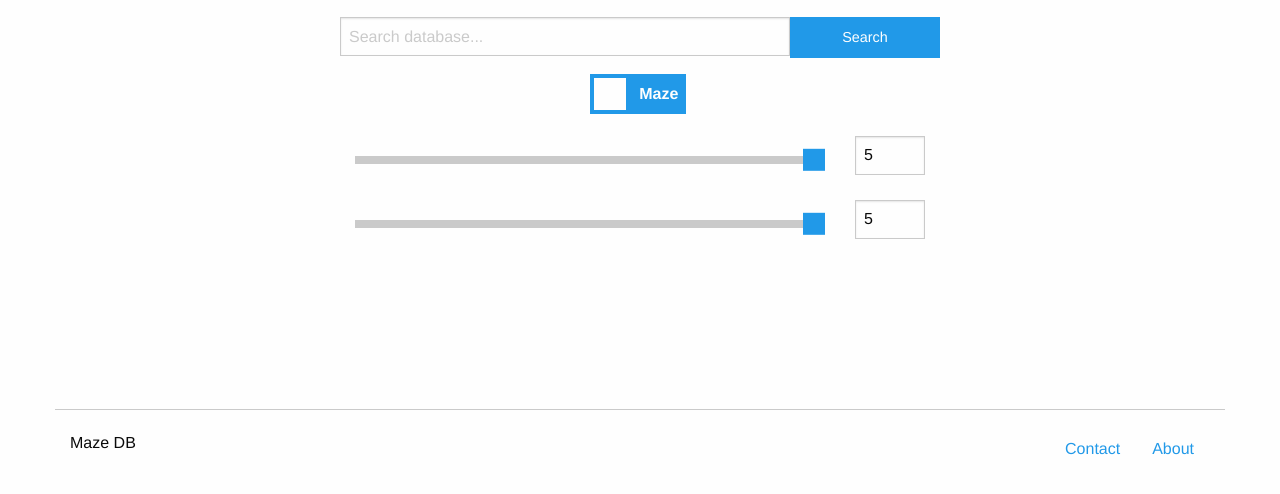
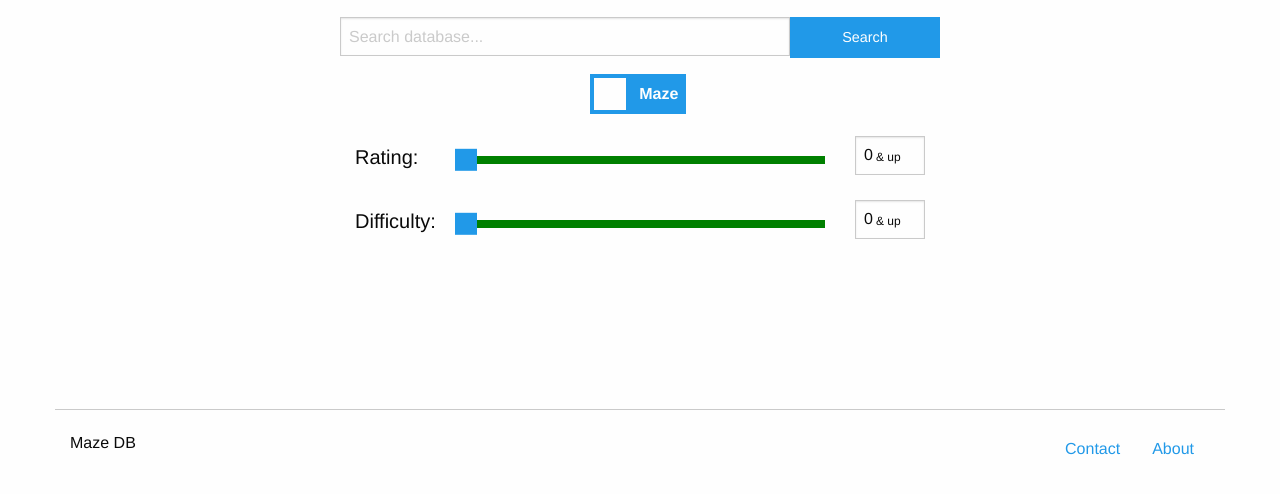
Before and after one commit to jshao100/Maze-Database, a website: page public/index.html in a window 1280 px wide. Shown: the part 172-666 px from the top of the page. Drawn offline with nearby package versions, Linux system fonts and the light colour scheme.

Commit message:
labels for index page, need to fix color of slider/color scheme overall

```diff
--- a/public/index.html
+++ b/public/index.html
@@ -58,27 +58,35 @@
 						</div>
 						<div class="row">
 							<div class="search-options">
-								<div class="small-10 columns">
-									<div class="slider" data-slider data-initial-start="5" data-step="1" data-end="5">
+								<div class="small-2 columns slider-label">
+									<p>Rating:</p>
+								</div>
+								<div class="small-8 columns">
+									<div class="slider" data-slider data-initial-start="0" data-step="1" data-end="5">
 										<span class="slider-handle"  data-slider-handle role="slider" tabindex="1" aria-controls="sliderOutput1"></span>
 										<span class="slider-fill" data-slider-fill></span>
 									</div>
 								</div>
-								<div class="small-2 columns">
+								<div class="small-2 columns span-label">
 									<input type="number" id="sliderOutput1" name="rating">
+									<span>& up</span>
 								</div>
 							</div>
 						</div>
 						<div class="row">
 							<div class="search-options">
-								<div class="small-10 columns">
-									<div class="slider" data-slider data-initial-start="5" data-step="1" data-end="5">
+								<div class="small-2 columns slider-label">
+									<p>Difficulty:</p>
+								</div>
+								<div class="small-8 columns">
+									<div class="slider" data-slider data-initial-start="0" data-step="1" data-end="5">
 										<span class="slider-handle"  data-slider-handle role="slider" tabindex="1" aria-controls="sliderOutput2"></span>
 										<span class="slider-fill" data-slider-fill></span>
 									</div>
 								</div>
-								<div class="small-2 columns">
+								<div class="small-2 columns span-label">
 									<input type="number" id="sliderOutput2" name="difficulty">
+									<span>& up</span>
 								</div>
 							</div>
 						</div>
--- a/public/stylesheets/app.css
+++ b/public/stylesheets/app.css
@@ -55,3 +55,26 @@
 .main .switch input:checked ~ .switch-paddle::after {
 	left: 3.75rem;
 }
+
+.main .slider {
+	background-color: green;
+}
+
+.main .search-options .slider-label {
+	padding-top: 5px;
+}
+
+.main .search-options .slider-label p {
+	font-size: 20px;
+}
+
+.main .search-options .span-label {
+	position: relative;
+}
+
+.main .search-options .span-label span{
+	position: absolute;
+	font-size: 12px;
+	top: 22%;
+	left: 36%;
+}
```
